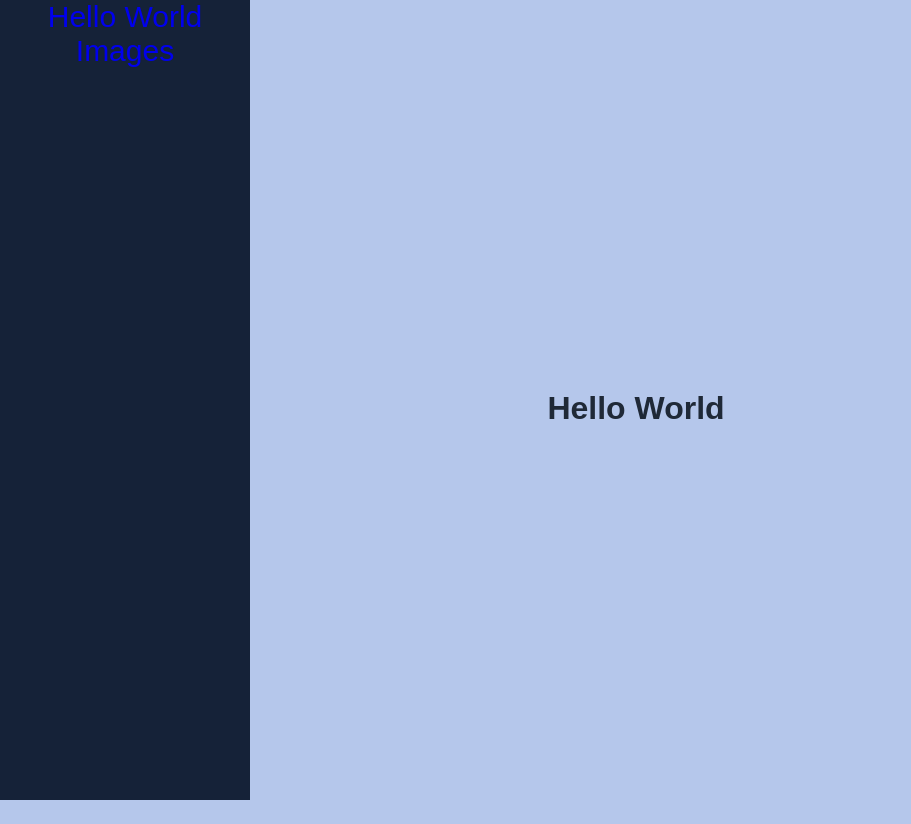
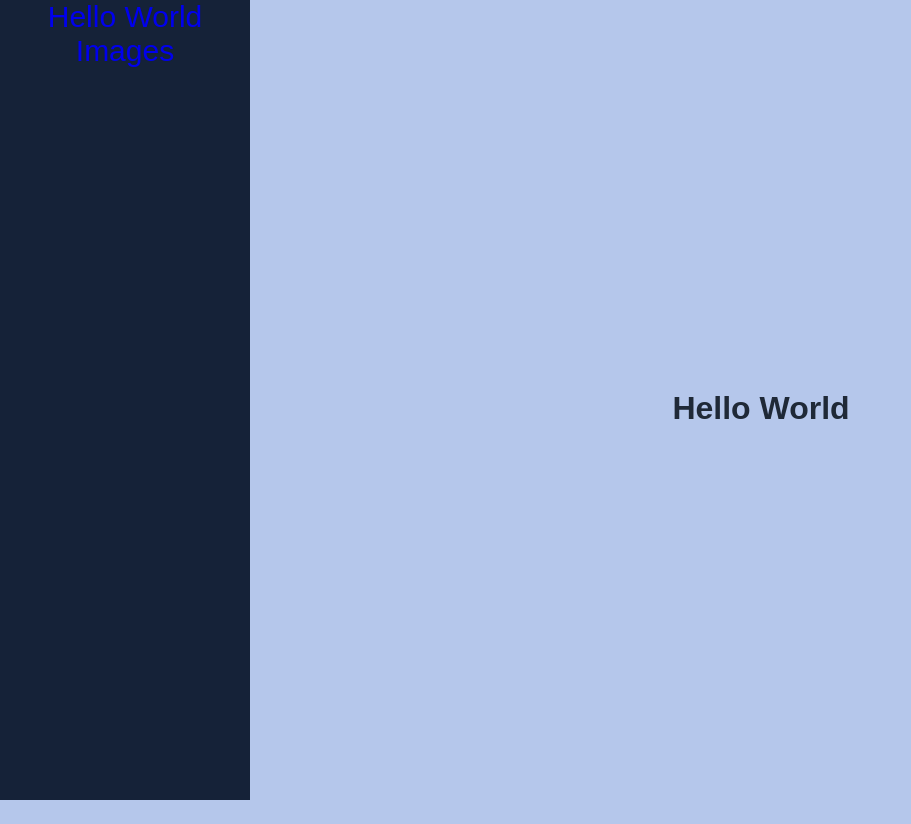
Before and after one commit to akaricin/the-humor-project, a Next.js app: page / in a window 1280 px wide. Shown: the whole page, without its empty margins (0-911 px from the left). Built offline with nearby package versions, Linux system fonts and the light colour scheme; a web font is replaced by a local one.

Commit message:
Modified the position of the sidebar and the page

```diff
--- a/app/layout.tsx
+++ b/app/layout.tsx
@@ -21,7 +21,7 @@ export default function RootLayout({
       </head>
       <body className="antialiased flex jersey-10-regular">
         <Sidebar />
-        <div className="flex-grow">
+        <div className="flex-grow ml-[250px]">
           {children}
         </div>
       </body>
```
